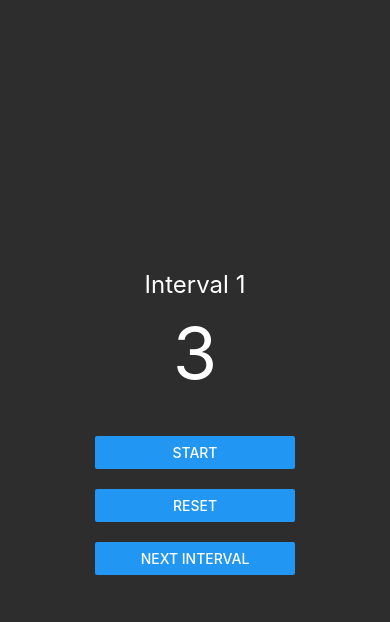
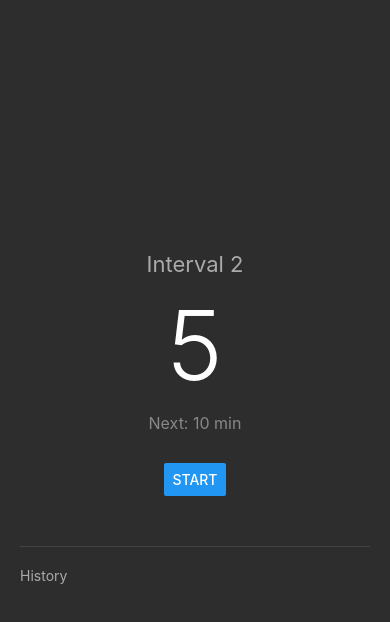
Before and after one commit to For-His-Glory/cozy-sleep-trainer, a React Native app: screen / in a window 390 px wide. Both pictures are taken after a click on the button "START". Shown: the top 622 px of the page. Built offline with nearby package versions, Linux system fonts and the light colour scheme.

Commit message:
Updated UX, created indefinite interval progression, updated reset behavior.

```diff
--- a/App.js
+++ b/App.js
@@ -2,140 +2,232 @@
 import { useState, useEffect } from 'react';
 import { View, Text, Button, StyleSheet } from "react-native";
 import * as Haptics from 'expo-haptics';
+import AsyncStorage from '@react-native-async-storage/async-storage';
 
 export default function App() {
+  // ----- VARIABLE CREATION ----- //
     // ----- INTERVALS ----- //
-  const intervals = [5, 10, 15];
+    const intervals = [ 2, 5, 10, 15 ];
 
     // ----- TIMER STATE ----- //
-  const [currentInterval, setCurrentInterval] = useState(0);
-  const [timeLeft, setTimeLeft] = useState(intervals[0]);
-  const [isRunning, setIsRunning] = useState(false);
-  const [isDone, setIsDone] = useState(false);
+    const [ currentInterval, setCurrentInterval ] = useState( 0 );
+    const [ completedIntervals, setCompletedIntervals ] = useState( 0 );
+    const [ timeLeft, setTimeLeft ] = useState( intervals[ 0 ]);
+    const [ isRunning, setIsRunning ] = useState( false );
 
     // ----- SESSION TOTAL ----- //
-  const [sessionElapsed, setSessionElapsed] = useState(0);
+    const [ sessionElapsed, setSessionElapsed ] = useState( 0 );
 
-  // ----- START ----- //
-  const startTimer = () => {
-    setIsRunning(true);
-    setIsDone(false);
-    setTimeLeft(intervals[currentInterval]);
-  };
+    // ----- HISTORY ----- //
+    const [ history, setHistory ] = useState( [] );
 
-  // ----- RESET ----- //
-  const resetTimer = () => {
-    setIsRunning(false);
-    setIsDone(false);
-    setCurrentInterval(0);
-    setTimeLeft(intervals[0]);
-    setSessionElapsed(0);
-  };
-
-  // ----- NEXT INTERVAL (USER CONTROLLED) ----- //
-  const nextInterval = () => {
-    if (currentInterval < intervals.length - 1) {
-      const nextIndex = currentInterval + 1;
-      setCurrentInterval(nextIndex);
-      setTimeLeft(intervals[nextIndex]);
-      setIsRunning(false); // IMPORTANT: user must press Start again
+  // ----- LOGIC ----- //
+    // ----- LOAD HISTORY ----- //
+    const loadHistory = async () => {
+      try {
+        const storedHistory = await AsyncStorage.getItem(
+          'sessionHistory'
+        );
+        if ( storedHistory !== null ) {
+          setHistory( JSON.parse( storedHistory ) );
+        }
+      }
+      catch ( error ) {
+        console.log( 'Load Error:', error );
       }
     };
 
+      // ----- LOAD ON APP START ----- //
+    useEffect( () => {
+      loadHistory();
+    }, [] );
+
+    // ----- START ----- //
+    const start = () => {
+      setTimeLeft( intervals[ currentInterval ] );
+      setIsRunning( true );
+    };
+
+    // ----- STOP ----- //
+    const stop = async () => {
+      setIsRunning( false );
+
+      const newSession = {
+        totalTime: sessionElapsed,
+        date: new Date().toLocaleString(),
+      };
+
+      const updated = [ newSession, ...history ];
+
+      setHistory( updated );
+
+      await AsyncStorage.setItem(
+        'sessionHistory',
+        JSON.stringify( updated )
+      );
+
+      // ----- RESET ----- //
+      setCurrentInterval( 0 );
+      setTimeLeft( intervals[ 0 ] );
+      setSessionElapsed( 0 );
+      setCompletedIntervals( 0 );
+    };
+
     // ----- TIMER LOGIC ----- //
-  useEffect(() => {
+    useEffect( () => {
       let interval = null;
 
-    // countdown
-    if (isRunning && timeLeft > 0) {
-      interval = setInterval(() => {
-        setTimeLeft(prev => prev - 1);
-      }, 1000);
+      if ( isRunning && timeLeft > 0 ) {
+        interval = setInterval( () => {
+          setTimeLeft( prev => prev - 1 );
+        }, 1000 );
       }
 
-    // when interval finishes
-    if (timeLeft === 0 && isRunning) {
-      setIsRunning(false);
+      // Interval Completed
+      if ( isRunning && timeLeft === 0 ) {
 
-      // add interval to total session time
-      setSessionElapsed(prev => prev + intervals[currentInterval]);
-
-      // if last interval → finish session
-      if (currentInterval === intervals.length - 1) {
-        setIsDone(true);
+        setCompletedIntervals( prev => prev + 1 );
 
         Haptics.notificationAsync(
             Haptics.NotificationFeedbackType.Success
           );
+
+        const nextTotal = sessionElapsed + intervals[ currentInterval ];
+
+        // Stop Auto-Run, await User input
+        setIsRunning( false );
+        setSessionElapsed( nextTotal );
+
+        // Next Interval
+        if ( currentInterval < intervals.length - 1 ) {
+          const next = currentInterval + 1;
+          setCurrentInterval( next );
+          setTimeLeft( intervals[ next ] );
+        }
+        else {
+          // Stay on last Interval indefinitely
+          Haptics.notificationAsync(
+            Haptics.NotificationFeedbackType.Success
+          );
+          const newTotal = sessionElapsed + intervals[ currentInterval ];
+          setSessionElapsed( newTotal );
+
+          // Keep user in last stage
+          setTimeLeft( intervals[ currentInterval ] );
+          setIsRunning( false );
         }
       }
 
-    return () => clearInterval(interval);
-  }, [isRunning, timeLeft, currentInterval]);
+      return () => clearInterval( interval );
+    }, [ isRunning, timeLeft ] );
 
   // ----- UI ----- //
   return (
     <View style={styles.container}>
+
+      {/* INTERVAL LABEL */}
       <Text style={styles.intervalText}>
-        Interval {currentInterval + 1}
+        Interval {completedIntervals + 1}
       </Text>
 
+      {/* TIMER */}
       <Text style={styles.timerText}>
         {timeLeft}
       </Text>
 
+      {/* NEXT INTERVAL PREVIEW */}
+      {!isRunning && currentInterval < intervals.length - 1 && (
+        <Text style={styles.nextText}>
+          Next: {intervals[ currentInterval + 1 ]} min
+        </Text>
+      )}
+
+      {/* BUTTONS */}
       <View style={styles.buttonContainer}>
-        <Button title="Start" onPress={startTimer} />
-        <Button title="Reset" onPress={resetTimer} />
-        <Button title="Next Interval" onPress={nextInterval} />
+
+        {!isRunning ? (
+          <Button title="START" onPress={start} />
+        ) : (
+          <Button title="STOP" onPress={stop} />
+        )}
+
       </View>
 
-      {isDone && (
-        <View style={{ marginTop: 30, alignItems: 'center' }}>
-          <Text style={{ fontSize: 18 }}>
-            Session Complete 💤
+      {/* HISTORY */}
+      <View style={styles.historyContainer}>
+        <Text style={styles.historyTitle}>
+          History
         </Text>
 
-          <Text style={{ fontSize: 16, marginTop: 10 }}>
-            Total Time: {sessionElapsed} seconds
+        {history.map( ( session, index ) => (
+          <Text key={ index } style={styles.historyItem}>
+            {session.totalTime} min | {session.date}
           </Text>
+        ))}
       </View>
-      )}
+
     </View>
   );
 }
 
 // ----- STYLES ----- //
 const styles = StyleSheet.create({
+
   container: {
     flex: 1,
     backgroundColor: '#2d2d2d',
     alignItems: 'center',
     justifyContent: 'center',
+    paddingHorizontal: 20,
   },
 
   intervalText: {
-    fontSize: 24,
+    fontSize: 22,
+    color: '#aaa',
     marginBottom: 10,
+  },
+
+  timerText: {
+    fontSize: 96,
+    fontWeight: '300',
     color: '#fff',
   },
 
-  timerText: {
-    fontSize: 72,
-    marginBottom: 40,
-    color: '#fff',
+  nextText: {
+    fontSize: 16,
+    color: '#888',
+    marginTop: 10,
   },
 
   buttonContainer: {
-    width: 200,
-    gap: 20,
+    marginTop: 30,
+  },
+
+  historyContainer: {
+    marginTop: 50,
+    width: '100%',
+    borderTopWidth: 1,
+    borderTopColor: '#444',
+    paddingTop: 20,
+  },
+
+  historyTitle: {
+    color: '#aaa',
+    fontSize: 14,
+    marginBottom: 10,
+  },
+
+  historyItem: {
+    color: '#777',
+    fontSize: 12,
+    marginBottom: 5,
   },
 });
 
-// ----- TO DOs ----- //
-  // 1. Change Button font color
-  // 2. Update actual time [5min, 10min, 15min, 15min etc.], allowing for indefinite intervals [Index 3, Index 4, Index n]
-  // 3. Clicking "Next Interval" automatically begins the timer, as opposed to having to click "Start"
-  // 4. Add a "Stop" Button so the User can stop mid-session
-  // 5. Remove the summary "Total Time: " text and allow that to exist somewhere else in the UI
-  // 6. Add haptic feedback upon completion of each session
+// ----- TEST RESULTS ----- //
+  // 06/03/2026
+    // PASS: Session History is functional, accurate, persistent (even upon app closure).
+  // 06/05/2026
+    // PASS
+      // UI is clean, "Interval Title" is present, "Counter" is present, "Next Interval" is present, "START Button" is present, "History" is present.
+      // "STOP Button" functional mid-Interval. Ceases the countdown and immediately resets the "Interval Number (1)"", "Next (5min)", "START Button" appears, and "History" is updated.
--- a/package.json
+++ b/package.json
@@ -9,6 +9,7 @@
     "web": "expo start --web"
   },
   "dependencies": {
+    "@react-native-async-storage/async-storage": "2.2.0",
     "expo": "~54.0.33",
     "expo-haptics": "~15.0.8",
     "expo-status-bar": "~3.0.9",
```
Also changed, not shown: 1 other file (tests, documents, lock files or other folders). Lines whose indentation alone changed are shown as unchanged.
